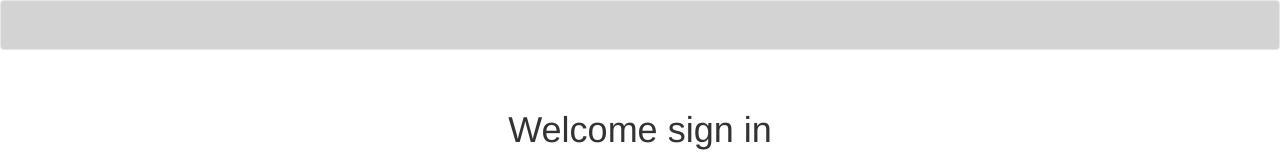
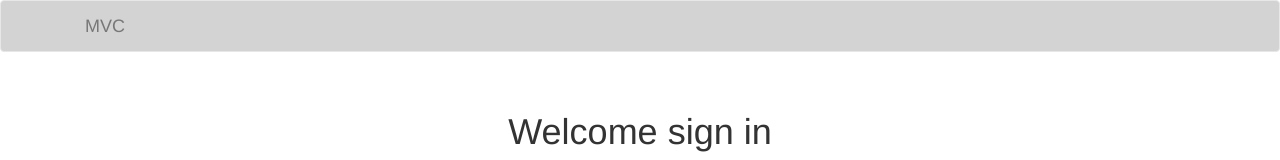
Before and after one commit to Ricardofolgado/MVC, a plain HTML site: page index.html in a window 1280 px wide. Shown: the top 160 px of the page. Drawn offline with Linux system fonts and the light colour scheme.

Commit message:
navbar title

```diff
--- a/index.html
+++ b/index.html
@@ -42,7 +42,15 @@ left: 40%;
 
 	</style>
 	<body>
-<nav class="navbar navbar-default"></nav>
+<nav class="navbar navbar-default">
+	<div class="container">
+		<div class="container-fluid">
+			<a class="navbar-brand">MVC</a>
+		</div>
+
+	</div>
+
+</nav>
 
 	<br>
 	<h1>Welcome sign in</h1>
```
